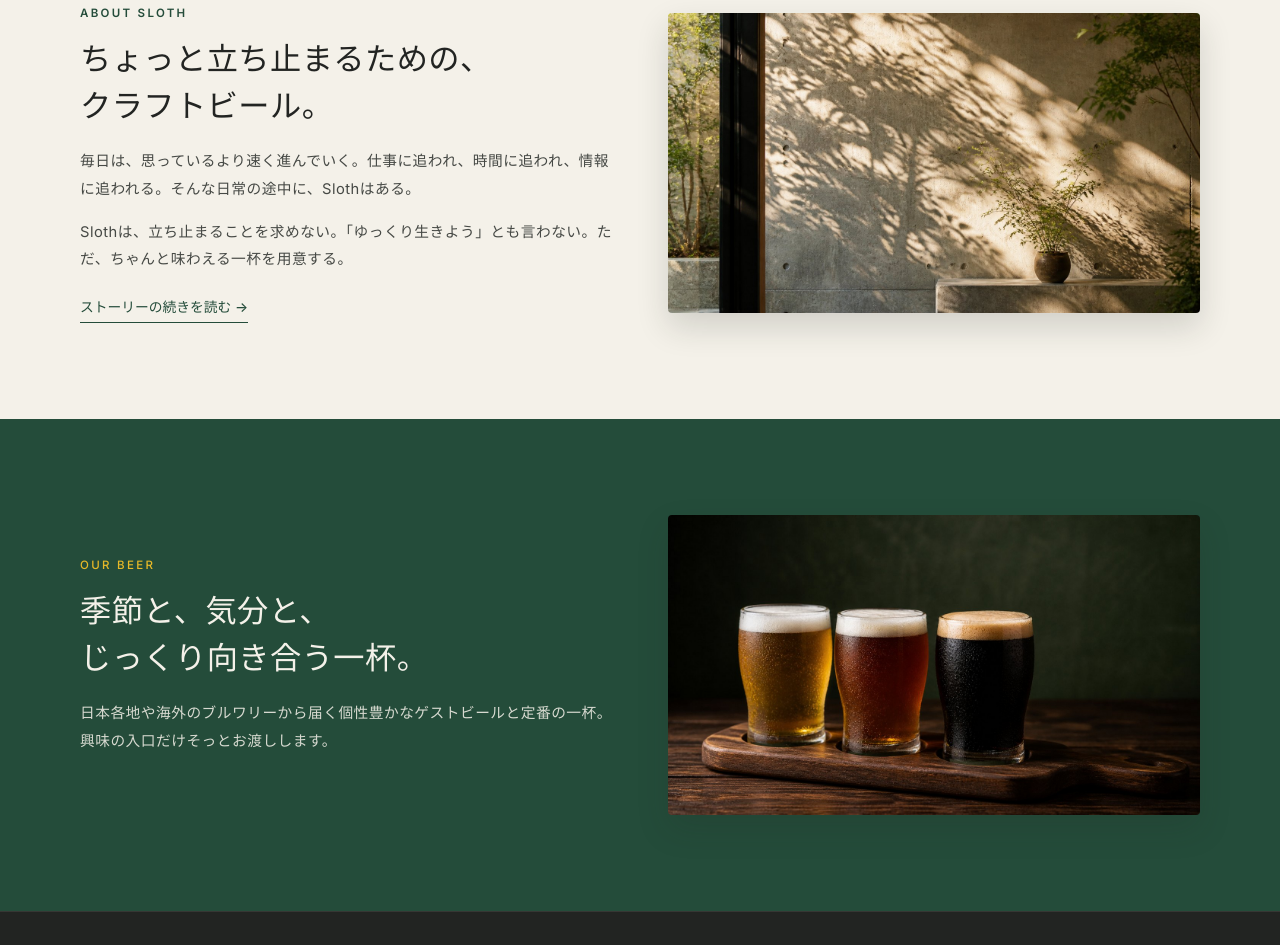
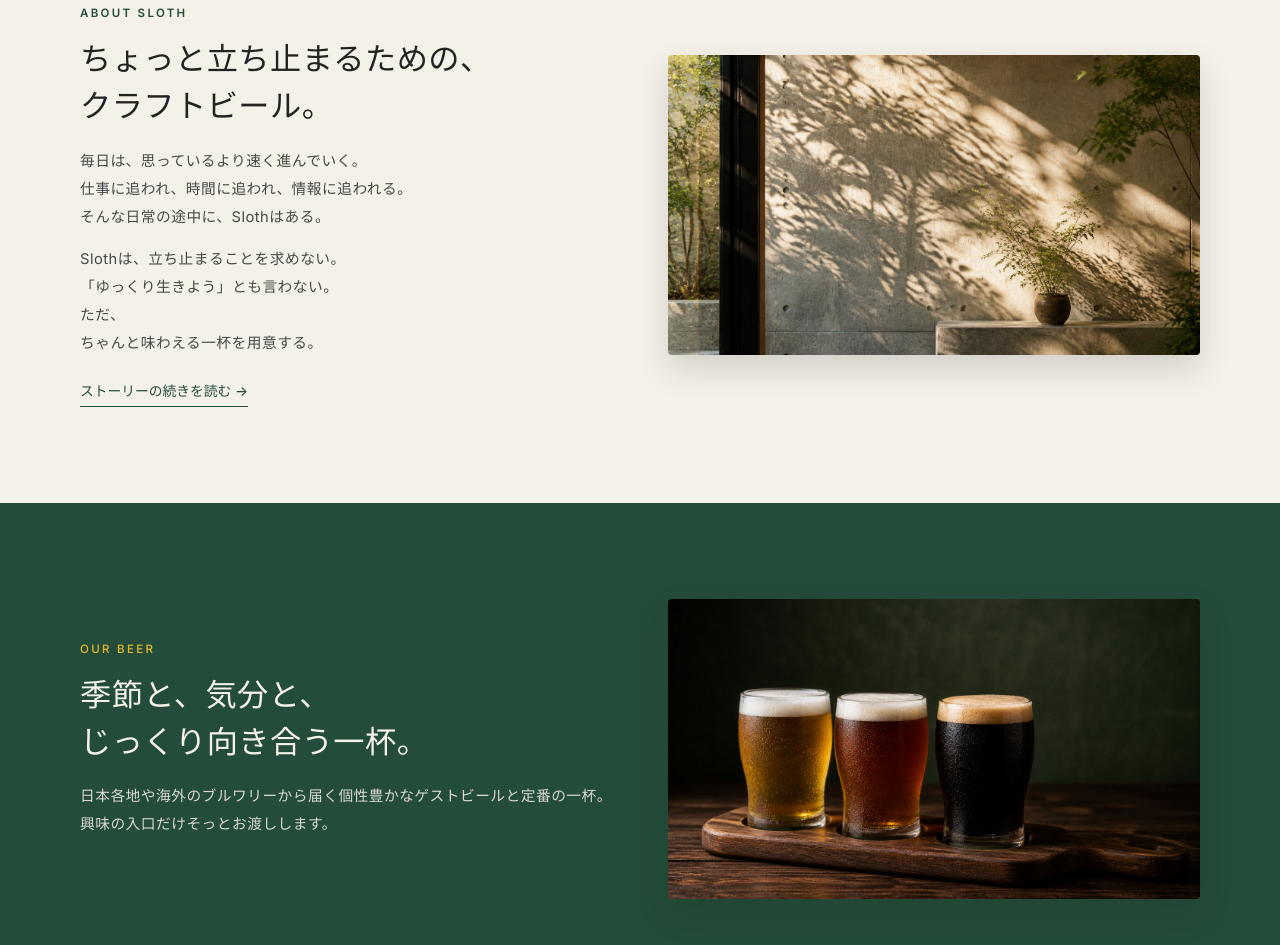
Before and after one commit to slothproject45-hub/sloth-tokyo, a plain HTML site: page index.html in a window 1280 px wide. Shown: the part 781-1726 px from the top of the page. Drawn offline with Linux system fonts and the light colour scheme.

Commit message:
ABOUT SLOTH: 日本語本文2段落の改行を調整（文ごとに改行）

```diff
--- a/index.html
+++ b/index.html
@@ -628,8 +628,17 @@
           </h2>
 
           <div class="band-text-dark" data-lang="ja">
-            <p>毎日は、思っているより速く進んでいく。仕事に追われ、時間に追われ、情報に追われる。そんな日常の途中に、Slothはある。</p>
-            <p>Slothは、立ち止まることを求めない。「ゆっくり生きよう」とも言わない。ただ、ちゃんと味わえる一杯を用意する。</p>
+            <p>
+              毎日は、思っているより速く進んでいく。<br />
+              仕事に追われ、時間に追われ、情報に追われる。<br />
+              そんな日常の途中に、Slothはある。
+            </p>
+            <p>
+              Slothは、立ち止まることを求めない。<br />
+              「ゆっくり生きよう」とも言わない。<br />
+              ただ、<br />
+              ちゃんと味わえる一杯を用意する。
+            </p>
 
             <div class="story-full" id="story-full-ja">
               <p>忙しいことが、悪いわけじゃない。何かに夢中になることも、速く進むことも、効率よく生きることも必要。</p>
```
